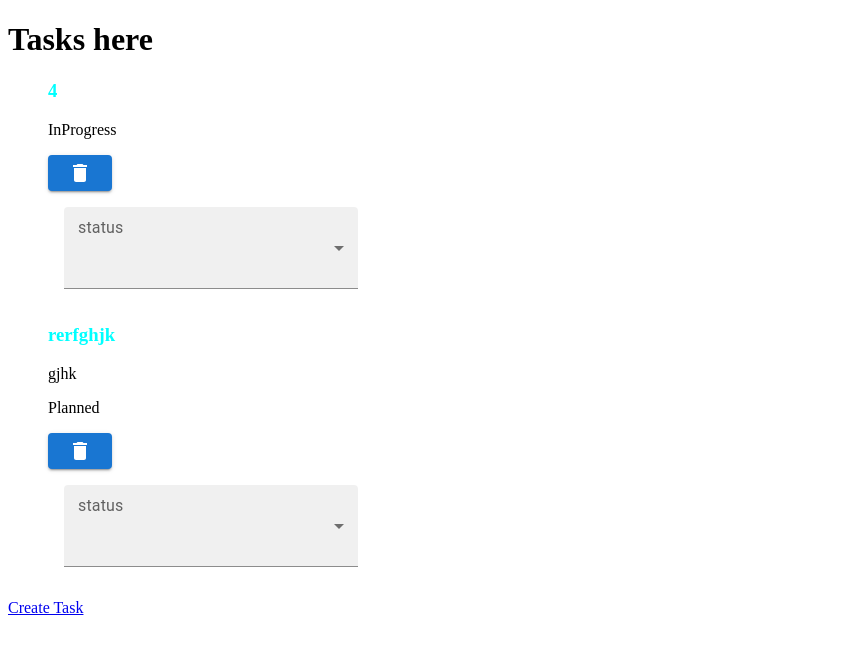
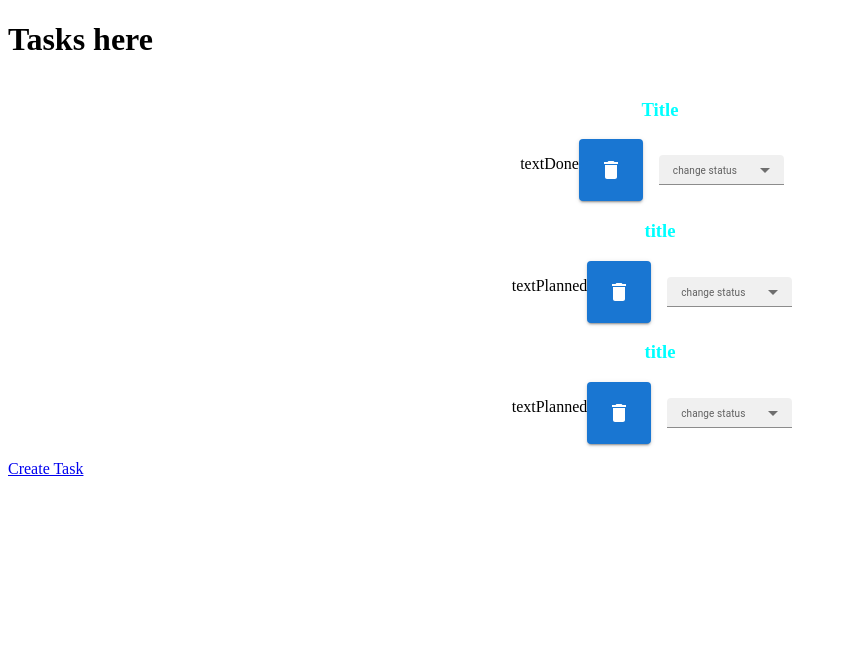
Before and after one commit to zerofille/to_do_vol.2, a React (Create React App) app: page /#/mytodos in a window 1280 px wide. Shown: the top 654 px of the page, without its empty margins (0-847 px from the left). Built offline with nearby package versions, Linux system fonts and the light colour scheme; data requests are answered from the project's data file.

Commit message:
Some commit

```diff
--- a/db.json
+++ b/db.json
@@ -1,14 +1,21 @@
 {
   "tasks": [
     {
-      "id": "1642766523239",
-      "title": "4",
-      "task_status": "InProgress"
+      "id": "1642782291285",
+      "title": "Title",
+      "text": "text",
+      "task_status": "Done"
     },
     {
-      "id": "1642775430881",
-      "title": "rerfghjk",
-      "text": "gjhk",
+      "id": "1642782297595",
+      "title": "title",
+      "text": "text",
+      "task_status": "Planned"
+    },
+    {
+      "id": "1642782302974",
+      "title": "title",
+      "text": "text",
       "task_status": "Planned"
     }
   ]
--- a/src/Components/Task/Task.tsx
+++ b/src/Components/Task/Task.tsx
@@ -25,8 +25,9 @@ function Task(props: ITask) {
   const dispatch = useAppDispatch();
 
   return (
-    <div>
+    <div className="taskWrap">
       <h3 className="test">{props.title}</h3>
+      <div className="taskContent">
         <p>{props.text}</p>
         <p>{props.task_status}</p>
 
@@ -37,13 +38,14 @@ function Task(props: ITask) {
           }} variant="contained">
             <DeleteIcon/>
           </Button>
+        </Stack>
 
-      </Stack>
         <FormControl sx={{m: 2, minWidth: 125}} size="small">
-          <InputLabel id="demo-simple-select-autowidth-label">status</InputLabel>
+          <InputLabel id="demo-simple-select-autowidth-label" sx={{fontSize:10}}> change status</InputLabel>
           <Select
-            labelId="demo-simple-select-autowidth-label"
-            id="demo-simple-select-autowidth"
+            sx={{height: 30}}
+            // labelId="demo-simple-select-autowidth-label"
+            // id="demo-simple-select-autowidth"
             onChange={(e: any) => {
               setStatus(e.target.value)
               dispatch(changeStatusRequest({id: props.id, task_status: e.target.value}))
@@ -57,7 +59,7 @@ function Task(props: ITask) {
             <MenuItem value={TaskStatus[2]}>done</MenuItem>
           </Select>
         </FormControl>
-
+      </div>
 
     </div>
   );
--- a/src/Components/Task/task.css
+++ b/src/Components/Task/task.css
@@ -1,11 +1,23 @@
 
-.test{
-    color:aqua ;
+.test {
+    color: aqua;
 }
 
-.css-1gzkxga-MuiSelect-select-MuiInputBase-input-MuiFilledInput-input.MuiSelect-select{
+.css-1gzkxga-MuiSelect-select-MuiInputBase-input-MuiFilledInput-input.MuiSelect-select {
     font-family: sans-serif;
     color: red;
-    font-size: 40px;
-    width: 250px;
+    font-size: 15px;
+    height: 50px;
 }
+
+.taskWrap {
+    display: flex;
+    flex-direction: column;
+    justify-content: center;
+    align-items: center;
+}
+
+.taskContent {
+    display: flex;
+    flex-direction: row;
+}
--- a/src/app/taskSlice.ts
+++ b/src/app/taskSlice.ts
@@ -52,7 +52,7 @@ export const taskSlice = createSlice({
     removeTaskSuccess: (state, actions) => {
       state.isLoading = false;
       if (actions.payload.status === 200) {
-        state.data = state.data.filter((el) => el.id != actions.payload.id)
+        state.data = state.data.filter((el) => el.id !== actions.payload.id)
       }
     },
     removeTaskError: (state, actions) => {
--- a/src/sagas/index.ts
+++ b/src/sagas/index.ts
@@ -12,3 +12,4 @@ function* rootSaga() {
   yield takeLatest(changeStatusRequest.toString(), changeStatusSaga)
 }
 export default rootSaga;
+// create async thunk enum
```
Lines whose indentation alone changed are shown as unchanged.
